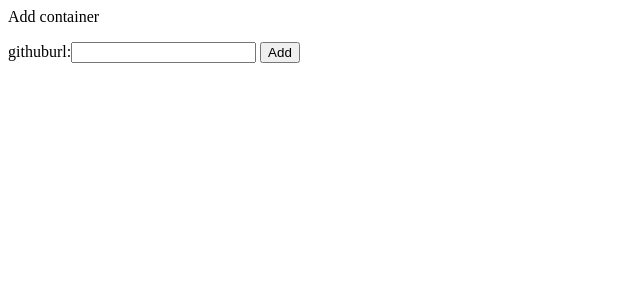
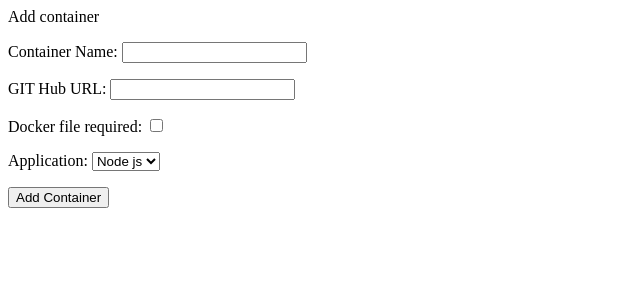
Before and after one commit to HariKripa1/Container-as-a-Service, a Django app: page /ccloud/addPage/ in a window 1280 px wide. Shown: the top 300 px of the page, without its empty margins (0-640 px from the left). Run offline with Django 3.2, Linux system fonts and the light colour scheme.

Commit message:
Container UI

```diff
--- a/ccloud/forms.py
+++ b/ccloud/forms.py
@@ -11,7 +11,13 @@ class UserForm(forms.ModelForm):
         model = User
         fields = ('username', 'email', 'password')
 class AddPage(forms.Form):
-    giturl = forms.CharField(label='githuburl', max_length=500)
+    containername = forms.CharField(label='Container Name', max_length=500)
+    giturl = forms.CharField(label='GIT Hub URL', max_length=500)
+    dockerfilereq = forms.BooleanField(label='Docker file required', initial=False)
+    application = forms.ChoiceField(choices=[(1,'Node js')])
 
 class ModifyPage(forms.Form):
-    giturl = forms.CharField(label='githuburl', max_length=500)
+    containername = forms.CharField(label='Container Name', max_length=500)
+    giturl = forms.CharField(label='GIT Hub URL', max_length=500)
+    dockerfilereq = forms.BooleanField(label='Docker file required', initial=False)
+    application = forms.ChoiceField(choices=[(1,'Node js')])
--- a/ccloud/views.py
+++ b/ccloud/views.py
@@ -115,36 +115,44 @@ def getMainform(request):
 
 def getAddPage(request):
     form = AddPage(request.POST)
+    print('fasdsas');
+    addflg = False;
     if form.is_valid():
             # add in db
+            print('addd page')
             form.cleaned_data['giturl']
             message = "add request sent for "+form.cleaned_data['giturl']
             context = {'message' : message}
-            return render(request, 'ccloud/thanks.html',context)
+            addflg = True;
+            return render(request, 'ccloud/addPage.html', {'form': form,'addflg' : addflg})
     else:
+        print('add page 2')
         form = AddPage()
-    return render(request, 'ccloud/addPage.html', {'form': form})
+    return render(request, 'ccloud/addPage.html', {'form': form,'addflg' : addflg})
 
 def getModifyPage(request):
     form = ModifyPage(request.POST)
+    modifyflg = False;
+    c_id = '';
     if "Redeploy" in request.POST:
         c_id = request.POST['cid']
         context = {'cid' : c_id}
         form = ModifyPage()
-        return render(request, 'ccloud/modifyPage.html', {'form': form,'cid':c_id})
+        return render(request, 'ccloud/modifyPage.html', {'form': form,'cid':c_id,'modifyflg' : modifyflg})
     elif "Delete" in request.POST:
         c_id = request.POST['cid']
         message = "Deletion request sent for "+c_id
-        context = {'message' : message}
+        context = {'message' : message, 'modifyflg' : modifyflg}
         return render(request, 'ccloud/thanks.html', context)
     else:
         if form.is_valid():
             # add in db
             form.cleaned_data['giturl']
             message = "modification request sent for "+form.cleaned_data['giturl']
-            context = {'message' : message}
-            return render(request, 'ccloud/thanks.html',context)
+            context = {'message' : message, 'modifyflg' : modifyflg}
+            modifyflg = True;
+            return render(request, 'ccloud/modifyPage.html', {'form': form,'cid':c_id,'modifyflg' : modifyflg})
         else:
             message = " error "
-            context = {'message' : message}
+            context = {'message' : message, 'modifyflg' : modifyflg}
     return render(request, 'ccloud/thanks.html', context)
--- a/templates/ccloud/addPage.html
+++ b/templates/ccloud/addPage.html
@@ -6,10 +6,15 @@
   </head>
   <body>
   <p> Add container </p>
+  {% if addflg %}
+   <strong>Request sent for adding container!! </strong>
+   <a href="/ccloud/mainPage">Return to the homepage.</a><br />
+  {% else %}
   <form id="addPage" action="/ccloud/addPage/" method="post">
     {% csrf_token %}
-    {{ form }}
-    <input type="submit" name="Add" value="Add" />
+    {{ form.as_p }}
+    <input type="submit" name="Add" value="Add Container" />
   </form>
+  {% endif %}
   </body>
 </html>
--- a/templates/ccloud/mainPage.html
+++ b/templates/ccloud/mainPage.html
@@ -9,7 +9,7 @@
     <form id="addPage" action="/ccloud/addPage/" method="get">
     {% csrf_token %}
     <div>
-    <input type="submit" name="Addcontainer" value="Add container" />
+    <a href="/ccloud/addPage/">Add container</a><br />
     </div>
     </form>
     <form id="delete" action="/ccloud/modifyPage/" method="post">
```
Also changed, not shown: templates/ccloud/modifyPage.html (+11 -6 lines), db.sqlite3, 4 other files.
